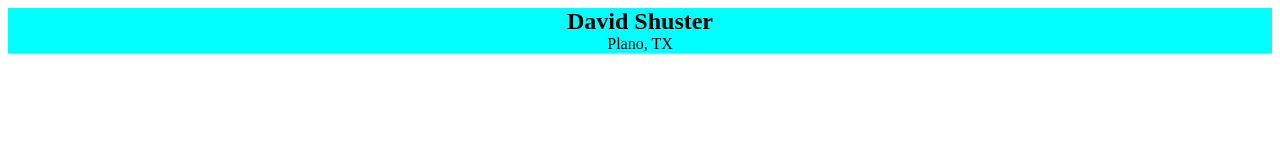
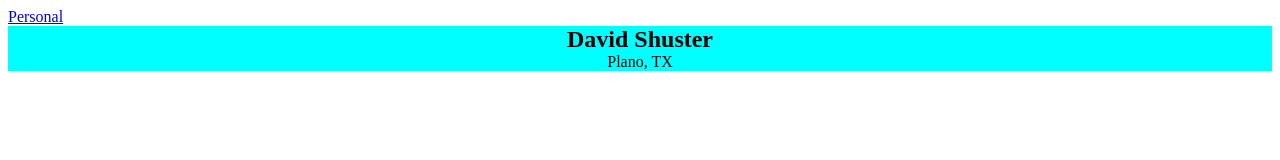
Before and after one commit to djshuster/djshuster.github.io, a plain HTML site: page index.html in a window 1280 px wide. Drawn offline with Linux system fonts and the light colour scheme.

Commit message:
Update index.html

```diff
--- a/index.html
+++ b/index.html
@@ -15,6 +15,7 @@
 	</head>
 
 	<body>
+		<a href="html/personal.html">Personal</a>
 		<section id="top">
 			<span id="name"><b>David Shuster</b></span> <br>
 			<span id="contact">Plano, TX</span> <br>
```
